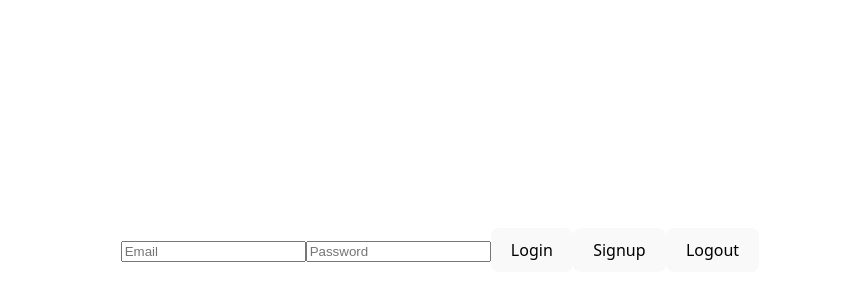
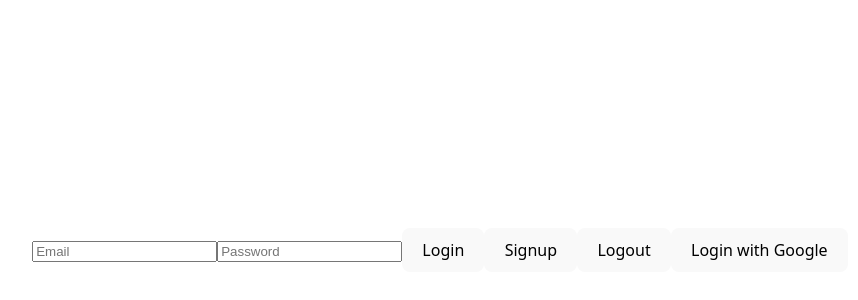
Before and after one commit to yorkyorkex/vite-jsx-firebase, a React (Vite) app: page / in a window 1280 px wide. Shown: the part 150-450 px from the top of the page, without its empty margins (200-1058 px from the left). Built offline with nearby package versions, Linux system fonts and the light colour scheme.

Commit message:
Add Google authentication support and improve logout feedback

```diff
--- a/src/components/auth.jsx
+++ b/src/components/auth.jsx
@@ -1,23 +1,34 @@
 import React from 'react'
-import { auth } from '../config/firebase.jsx'
+import { auth, googleProvider } from '../config/firebase.jsx'
 import {
   createUserWithEmailAndPassword,
   signInWithEmailAndPassword,
   signOut,
+  signInWithPopup,
 } from 'firebase/auth'
 import { useState } from 'react'
-
-const handleLogout = async () => {
-  try {
-    await signOut(auth)
-  } catch (error) {
-    console.error('Error logging out:', error)
-  }
-}
 
 export const Auth = () => {
   const [email, setEmail] = useState('')
   const [password, setPassword] = useState('')
+
+  const handleGoogleLogin = async () => {
+    try {
+      await signInWithPopup(auth, googleProvider)
+      alert('Google 登入成功！')
+    } catch (error) {
+      console.error('Error logging in with Google:', error)
+    }
+  }
+
+  const handleLogout = async () => {
+    try {
+      await signOut(auth)
+      alert('登出成功！')
+    } catch (error) {
+      console.error('Error logging out:', error)
+    }
+  }
 
   const handleSignup = async () => {
     try {
@@ -110,6 +121,7 @@ export const Auth = () => {
       <button onClick={handleLogin}>Login</button>
       <button onClick={handleSignup}>Signup</button>
       <button onClick={handleLogout}>Logout</button>
+      <button onClick={handleGoogleLogin}>Login with Google</button>
     </div>
   )
 }
--- a/src/config/firebase.jsx
+++ b/src/config/firebase.jsx
@@ -1,7 +1,7 @@
 // Import the functions you need from the SDKs you need
 import { initializeApp } from 'firebase/app'
 import { getAnalytics } from 'firebase/analytics'
-import { getAuth } from 'firebase/auth'
+import { getAuth, GoogleAuthProvider } from 'firebase/auth'
 // TODO: Add SDKs for Firebase products that you want to use
 // https://firebase.google.com/docs/web/setup#available-libraries
 
@@ -21,3 +21,4 @@ const firebaseConfig = {
 const app = initializeApp(firebaseConfig)
 const analytics = getAnalytics(app)
 export const auth = getAuth(app)
+export const googleProvider = new GoogleAuthProvider()
```
